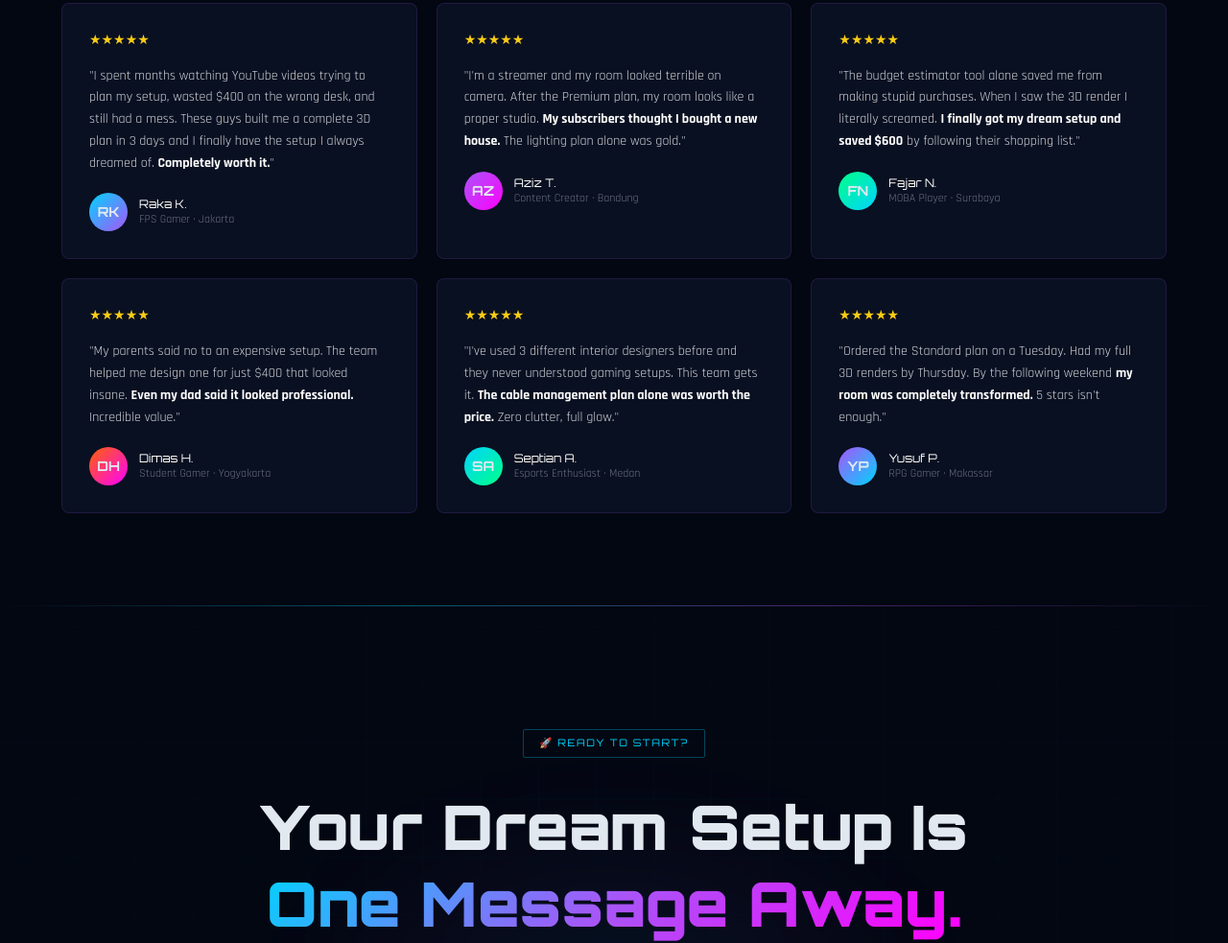
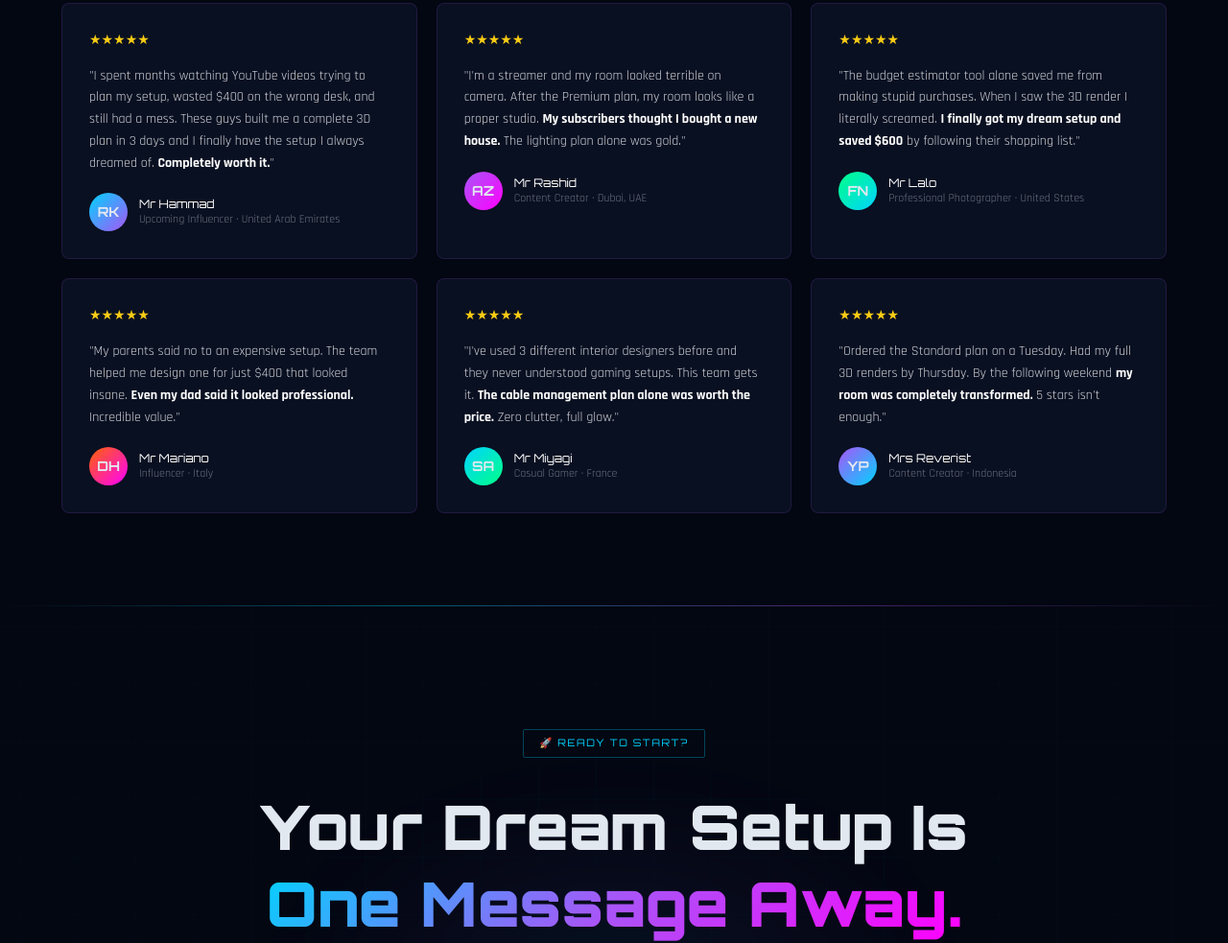
Before and after one commit to 3dgamingsetups/3droom, a plain HTML site: page index.html in a window 1280 px wide. Shown: the part 4956-5939 px from the top of the page at 96% size. Drawn offline with nearby package versions, Linux system fonts and the light colour scheme.

Commit message:
Update index.html

```diff
--- a/index.html
+++ b/index.html
@@ -1082,8 +1082,8 @@
         <div class="flex items-center gap-3">
           <div class="w-10 h-10 rounded-full flex items-center justify-center font-display text-sm font-bold" style="background:linear-gradient(135deg,#00d4ff,#a855f7);">RK</div>
           <div>
-            <div class="font-display text-xs text-white">Raka K.</div>
-            <div class="text-gray-500 text-xs font-body">FPS Gamer · Jakarta</div>
+            <div class="font-display text-xs text-white">Mr Hammad</div>
+            <div class="text-gray-500 text-xs font-body">Upcoming Influencer · United Arab Emirates</div>
           </div>
         </div>
       </div>
@@ -1097,8 +1097,8 @@
         <div class="flex items-center gap-3">
           <div class="w-10 h-10 rounded-full flex items-center justify-center font-display text-sm font-bold" style="background:linear-gradient(135deg,#a855f7,#ff00ff);">AZ</div>
           <div>
-            <div class="font-display text-xs text-white">Aziz T.</div>
-            <div class="text-gray-500 text-xs font-body">Content Creator · Bandung</div>
+            <div class="font-display text-xs text-white">Mr Rashid</div>
+            <div class="text-gray-500 text-xs font-body">Content Creator · Dubai, UAE</div>
           </div>
         </div>
       </div>
@@ -1112,8 +1112,8 @@
         <div class="flex items-center gap-3">
           <div class="w-10 h-10 rounded-full flex items-center justify-center font-display text-sm font-bold" style="background:linear-gradient(135deg,#00ff88,#00d4ff);">FN</div>
           <div>
-            <div class="font-display text-xs text-white">Fajar N.</div>
-            <div class="text-gray-500 text-xs font-body">MOBA Player · Surabaya</div>
+            <div class="font-display text-xs text-white">Mr Lalo</div>
+            <div class="text-gray-500 text-xs font-body">Professional Photographer · United States</div>
           </div>
         </div>
       </div>
@@ -1127,8 +1127,8 @@
         <div class="flex items-center gap-3">
           <div class="w-10 h-10 rounded-full flex items-center justify-center font-display text-sm font-bold" style="background:linear-gradient(135deg,#ff6400,#ff00ff);">DH</div>
           <div>
-            <div class="font-display text-xs text-white">Dimas H.</div>
-            <div class="text-gray-500 text-xs font-body">Student Gamer · Yogyakarta</div>
+            <div class="font-display text-xs text-white">Mr Mariano</div>
+            <div class="text-gray-500 text-xs font-body">Influencer · Italy</div>
           </div>
         </div>
       </div>
@@ -1142,8 +1142,8 @@
         <div class="flex items-center gap-3">
           <div class="w-10 h-10 rounded-full flex items-center justify-center font-display text-sm font-bold" style="background:linear-gradient(135deg,#00d4ff,#00ff88);">SA</div>
           <div>
-            <div class="font-display text-xs text-white">Septian A.</div>
-            <div class="text-gray-500 text-xs font-body">Esports Enthusiast · Medan</div>
+            <div class="font-display text-xs text-white">Mr Miyagi</div>
+            <div class="text-gray-500 text-xs font-body">Casual Gamer · France</div>
           </div>
         </div>
       </div>
@@ -1157,8 +1157,8 @@
         <div class="flex items-center gap-3">
           <div class="w-10 h-10 rounded-full flex items-center justify-center font-display text-sm font-bold" style="background:linear-gradient(135deg,#a855f7,#00d4ff);">YP</div>
           <div>
-            <div class="font-display text-xs text-white">Yusuf P.</div>
-            <div class="text-gray-500 text-xs font-body">RPG Gamer · Makassar</div>
+            <div class="font-display text-xs text-white">Mrs Reverist</div>
+            <div class="text-gray-500 text-xs font-body">Content Creator · Indonesia</div>
           </div>
         </div>
       </div>
```
